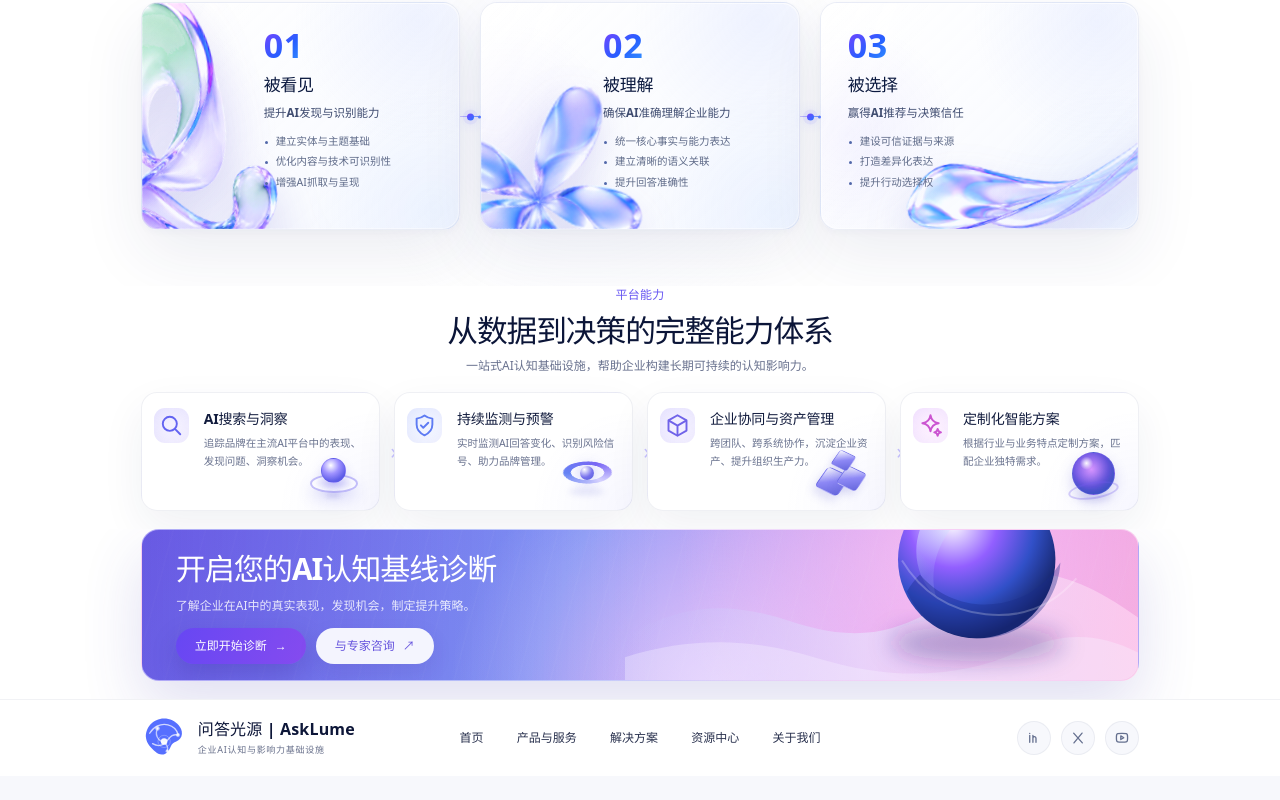
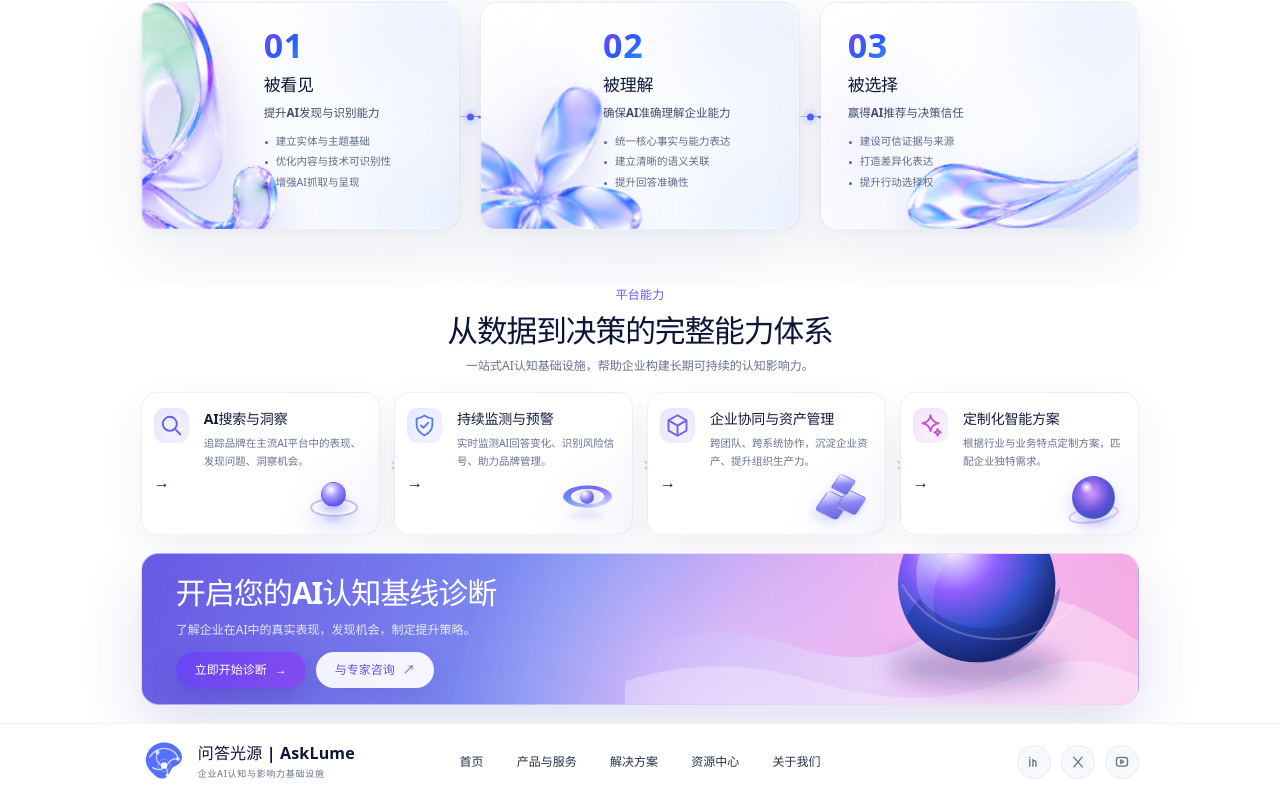
Before and after one commit to eclipsez/asklume-homepage, a React (Vite) app: page / in a window 1280 px wide. Shown: the part 1150-1950 px from the top of the page. Before the commit the page ends 1926 px from the top, so only its background shows below. Built offline with nearby package versions, Linux system fonts and the light colour scheme.

Commit message:
refactor: upgrade capability card semantics

```diff
--- a/src/components/CapabilitiesSection.tsx
+++ b/src/components/CapabilitiesSection.tsx
@@ -1,6 +1,7 @@
 import { useId } from 'react'
 import { capabilities } from '../content/homeContent'
 import { Icon } from './Icon'
+import { PointerGlowCard } from './PointerGlowCard'
 import { Reveal } from './Reveal'
 import styles from './CapabilitiesSection.module.css'
 
@@ -29,10 +30,10 @@ export function CapabilitiesSection() {
             const headingId = `${articleIdPrefix}-capability-${index}`
 
             return (
-              <article
+              <PointerGlowCard
                 aria-labelledby={headingId}
                 className={styles.card}
-                data-flow={index < capabilities.length - 1 ? 'next' : undefined}
+                data-art-type={capability.art}
                 key={capability.title}
               >
                 <span className={styles.icon} aria-hidden="true">
@@ -44,6 +45,13 @@ export function CapabilitiesSection() {
                 </div>
                 <span
                   aria-hidden="true"
+                  className={styles.arrow}
+                  data-capability-arrow=""
+                >
+                  →
+                </span>
+                <span
+                  aria-hidden="true"
                   className={styles.art}
                   data-art={capability.art}
                 >
@@ -51,7 +59,7 @@ export function CapabilitiesSection() {
                   <i />
                   <i />
                 </span>
-              </article>
+              </PointerGlowCard>
             )
           })}
         </Reveal>
```
Also changed, not shown: 1 other file (tests, documents, lock files or other folders).
